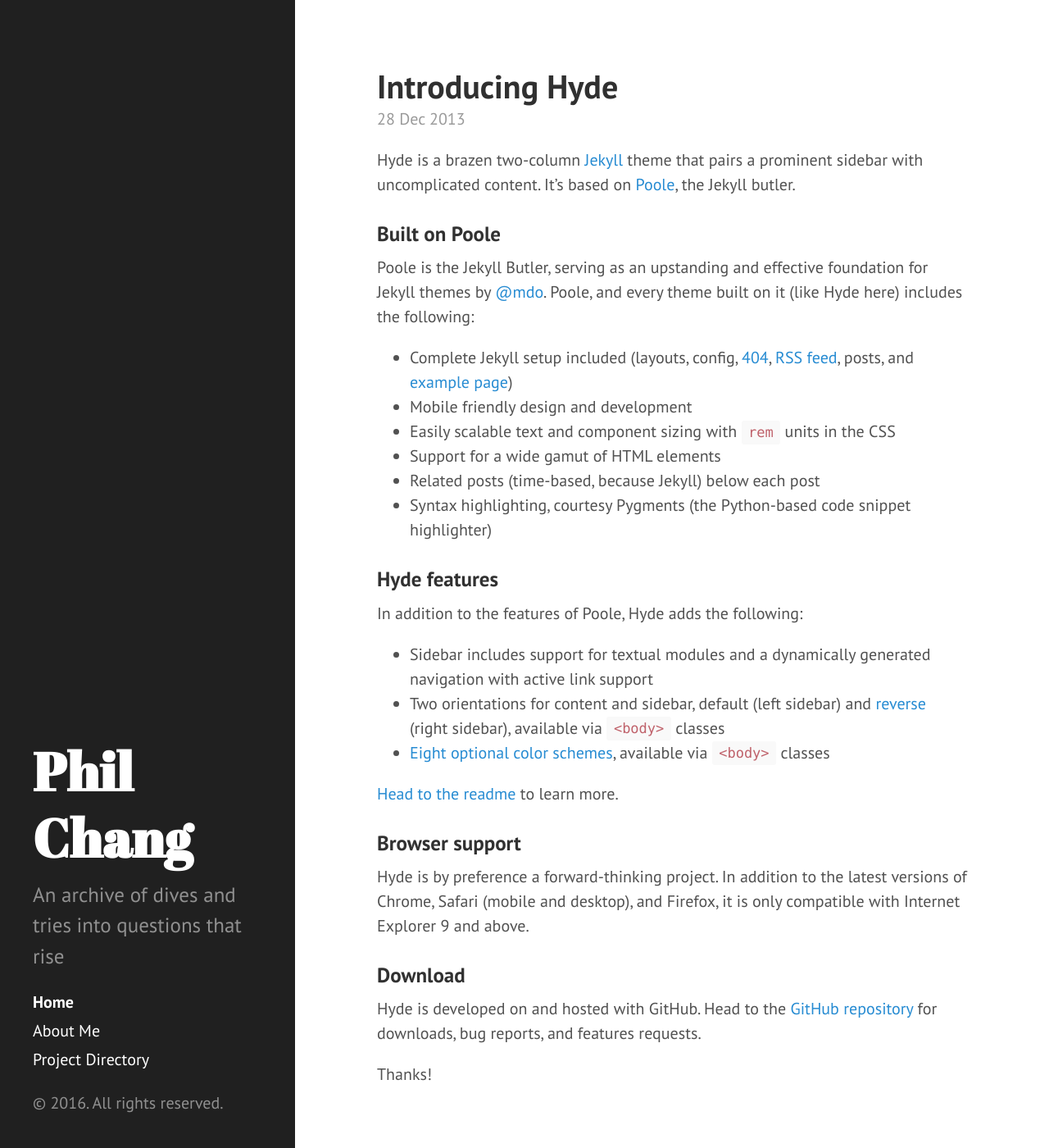
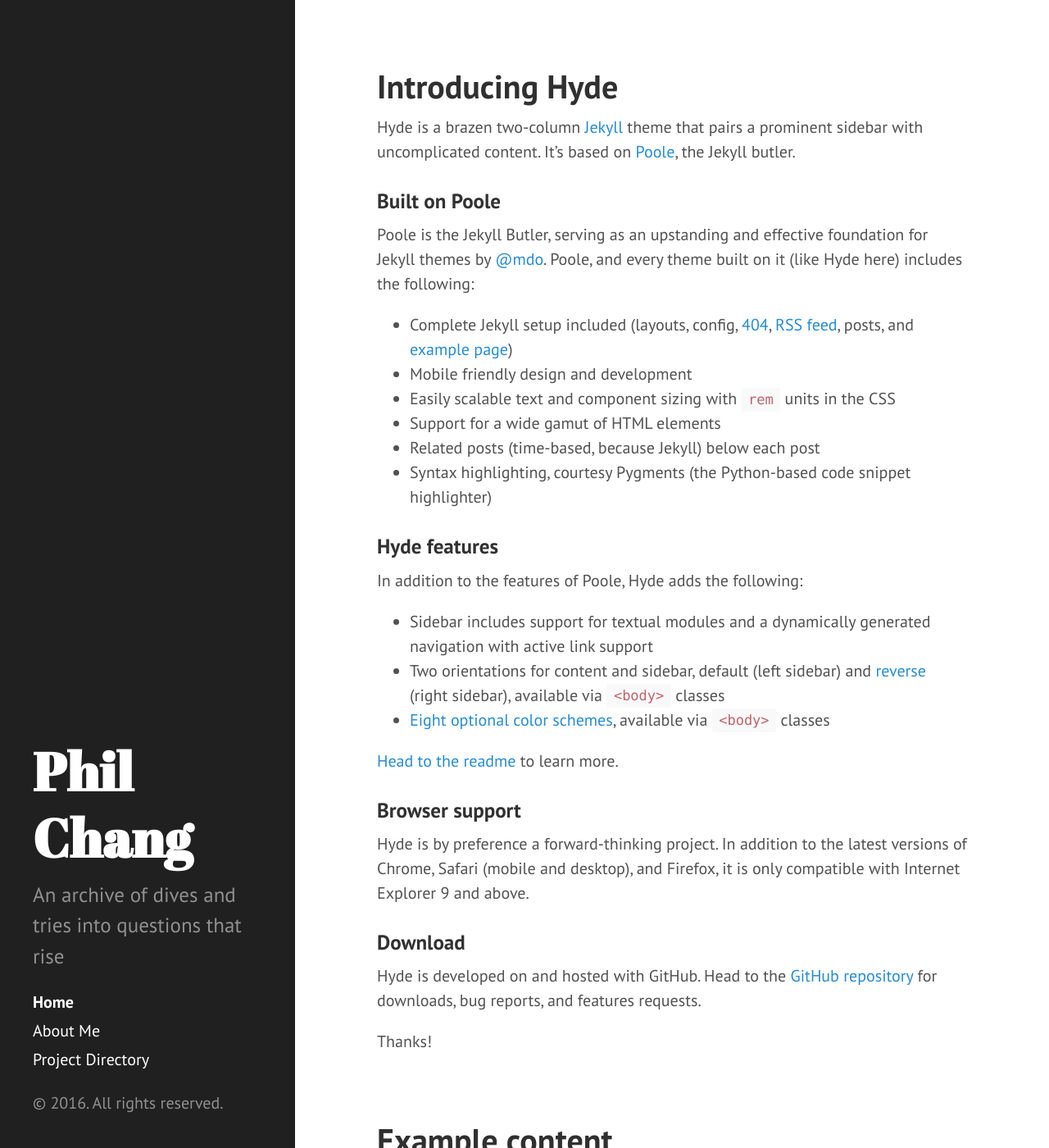
Before and after one commit to philipwilsonchang/philipwilsonchang.github.io, a Jekyll site: the page built from index.html, in a window 1280 px wide and 1400 px high. Shown: the whole window at 82% size. Built offline with Jekyll 4.4.1, drawn with Linux system fonts in a browser that asks for light colours; the list of posts is cut into pages by our own code; some of the changed text lies outside the part shown.

Commit message:
Update index.html
Commented out date line

```diff
--- a/index.html
+++ b/index.html
@@ -12,7 +12,7 @@
       </a>
     </h1>
 
-    <span class="post-date">{{ post.date | date_to_string }}</span>
+    <!-- <span class="post-date">{{ post.date | date_to_string }}</span> -->
 
     {{ post.content }}
   </div>
```
